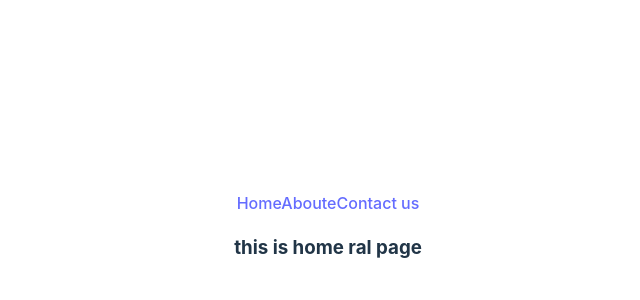
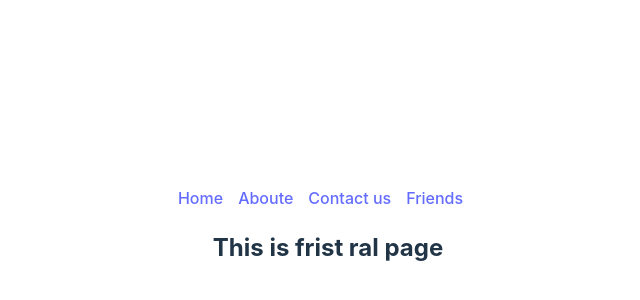
Before and after one commit to HmSani6699/react-width-router, a React (Vite) app: page / in a window 1280 px wide. Shown: the part 164-464 px from the top of the page, without its empty margins (312-952 px from the left). Built offline with nearby package versions, Linux system fonts and the light colour scheme.

Commit message:
ad to data loader part

```diff
--- /dev/null
+++ b/src/component/Friends/Friends.jsx
@@ -0,0 +1,14 @@
+import React from 'react';
+import { useLoaderData } from 'react-router-dom';
+
+const Friends = () => {
+    const data=useLoaderData();
+    console.log(data);
+    return (
+        <div>
+            <h2>This is friends ral page </h2>
+        </div>
+    );
+};
+
+export default Friends;
--- /dev/null
+++ b/src/component/Frist/Frist.jsx
@@ -0,0 +1,11 @@
+import React from 'react';
+
+const Frist = () => {
+    return (
+        <div>
+            <h2>This is frist ral page</h2>
+        </div>
+    );
+};
+
+export default Frist;
--- /dev/null
+++ b/src/component/Header/Header.css
@@ -0,0 +1,3 @@
+nav a{
+    margin-right:  15px;
+}
--- a/src/component/Header/Header.jsx
+++ b/src/component/Header/Header.jsx
@@ -1,13 +1,16 @@
-import React from 'react';
+import React from "react";
+import { Link } from "react-router-dom";
+import './Header.css'
 
 const Header = () => {
-    return (
-        <div>
-            <a href="/">Home</a>
-            <a href="/about">Aboute</a>
-            <a href="/contact">Contact us</a>
-        </div>
-    );
+  return (
+    <nav>
+      <Link to="/">Home</Link>
+      <Link to="/about">Aboute</Link>
+      <Link to="/contact">Contact us</Link>
+      <Link to="/friends">Friends</Link>
+    </nav>
+  );
 };
 
 export default Header;
--- a/src/component/Home/Home.jsx
+++ b/src/component/Home/Home.jsx
@@ -6,7 +6,6 @@ const Home = () => {
     return (
         <div>
             <Header></Header>
-            <h3>this is home ral page</h3>
             <Outlet></Outlet>
         </div>
     );
--- a/src/main.jsx
+++ b/src/main.jsx
@@ -7,6 +7,8 @@ import Contact from "./component/Contact/Contact";
 import About from "./component/About/About";
 import Error from "./component/Error/Error";
 import Home from "./component/Home/Home";
+import Frist from "./component/Frist/Frist";
+import Friends from "./component/Friends/Friends";
 
 // const router = createBrowserRouter([
 //   {
@@ -25,23 +27,32 @@ import Home from "./component/Home/Home";
 //   },
 // ]);
 
-const router=createBrowserRouter([
+const router = createBrowserRouter([
   {
-    path:'/',
-    element:<Home></Home>,
-    errorElement:<Error></Error>,
-    children:[
+    path: "/",
+    element: <Home></Home>,
+    errorElement: <Error></Error>,
+    children: [
       {
-        path:'/about',
-        element:<About></About>
+        path: "/",
+        element: <Frist></Frist>,
       },
       {
-        path:'/contact',
-        element:<Contact></Contact>
-      }
-    ]
-  }
-])
+        path: "friends",
+        element: <Friends></Friends>,
+        loader:()=>fetch('https://jsonplaceholder.typicode.com/users')
+      },
+      {
+        path: "/about",
+        element: <About></About>,
+      },
+      {
+        path: "/contact",
+        element: <Contact></Contact>,
+      },
+    ],
+  },
+]);
 
 ReactDOM.createRoot(document.getElementById("root")).render(
   <React.StrictMode>
```
Also changed, not shown: src/component/Friends/Friends.css (added).
